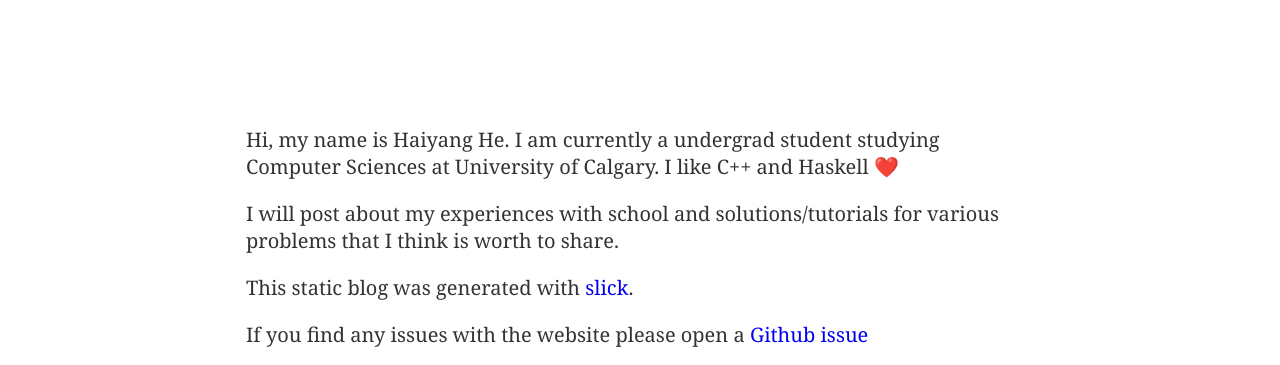
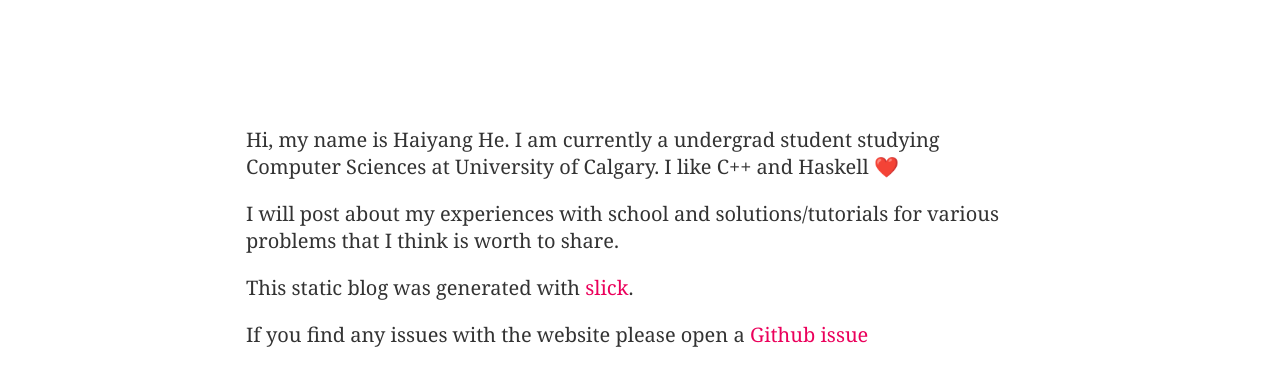
Before and after one commit to haiyanghee/haiyanghee.github.io, a plain HTML site: page aboutme.html in a window 1280 px wide. Shown: the part 221-586 px from the top of the page. Drawn offline with nearby package versions, Linux system fonts and the light colour scheme.

Commit message:
small change to link colros

```diff
--- a/css/style.css
+++ b/css/style.css
@@ -105,10 +105,12 @@ img {
   margin: auto; }
 
 a, a:visited, a:hover {
+  color: #EB005B;
   text-decoration: none;
   -webkit-transition: color 0.1s;
           transition: color 0.1s; }
   a:hover, a:visited:hover, a:hover:hover {
+    color: #EB0978;
     text-decoration: none; }
 
 header {
--- a/dev/site/css/style.css
+++ b/dev/site/css/style.css
@@ -105,10 +105,12 @@ img {
   margin: auto; }
 
 a, a:visited, a:hover {
+  color: #EB005B;
   text-decoration: none;
   -webkit-transition: color 0.1s;
           transition: color 0.1s; }
   a:hover, a:visited:hover, a:hover:hover {
+    color: #EB0978;
     text-decoration: none; }
 
 header {
```
